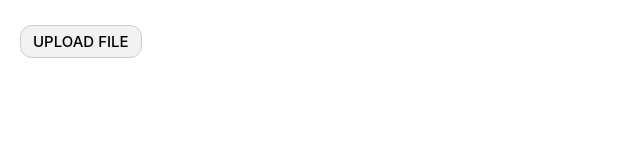
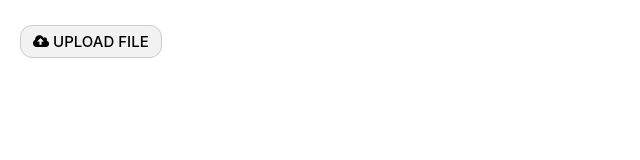
Before and after one commit to vaniri/roomba, a React (Create React App) app: page / in a window 1280 px wide. Shown: the top 160 px of the page, without its empty margins (0-640 px from the left). Built offline with nearby package versions, Linux system fonts and the light colour scheme.

Commit message:
added icon for btn

```diff
--- a/public/index.html
+++ b/public/index.html
@@ -3,6 +3,7 @@
   <head>
     <meta charset="utf-8" />
     <link rel="icon" href="%PUBLIC_URL%/favicon.ico" />
+    <link rel="stylesheet" href="https://cdnjs.cloudflare.com/ajax/libs/font-awesome/4.7.0/css/font-awesome.min.css">
     <meta name="viewport" content="width=device-width, initial-scale=1" />
     <meta name="theme-color" content="#000000" />
     <meta
--- a/src/components/UploadForm.js
+++ b/src/components/UploadForm.js
@@ -26,7 +26,7 @@
                 onChange={handleUpload}
                 placeholder="upload file"
             />
-                UPLOAD FILE
+                <i className="fa fa-cloud-upload"></i> UPLOAD FILE
             </label>
         </form>
     </div>
```
